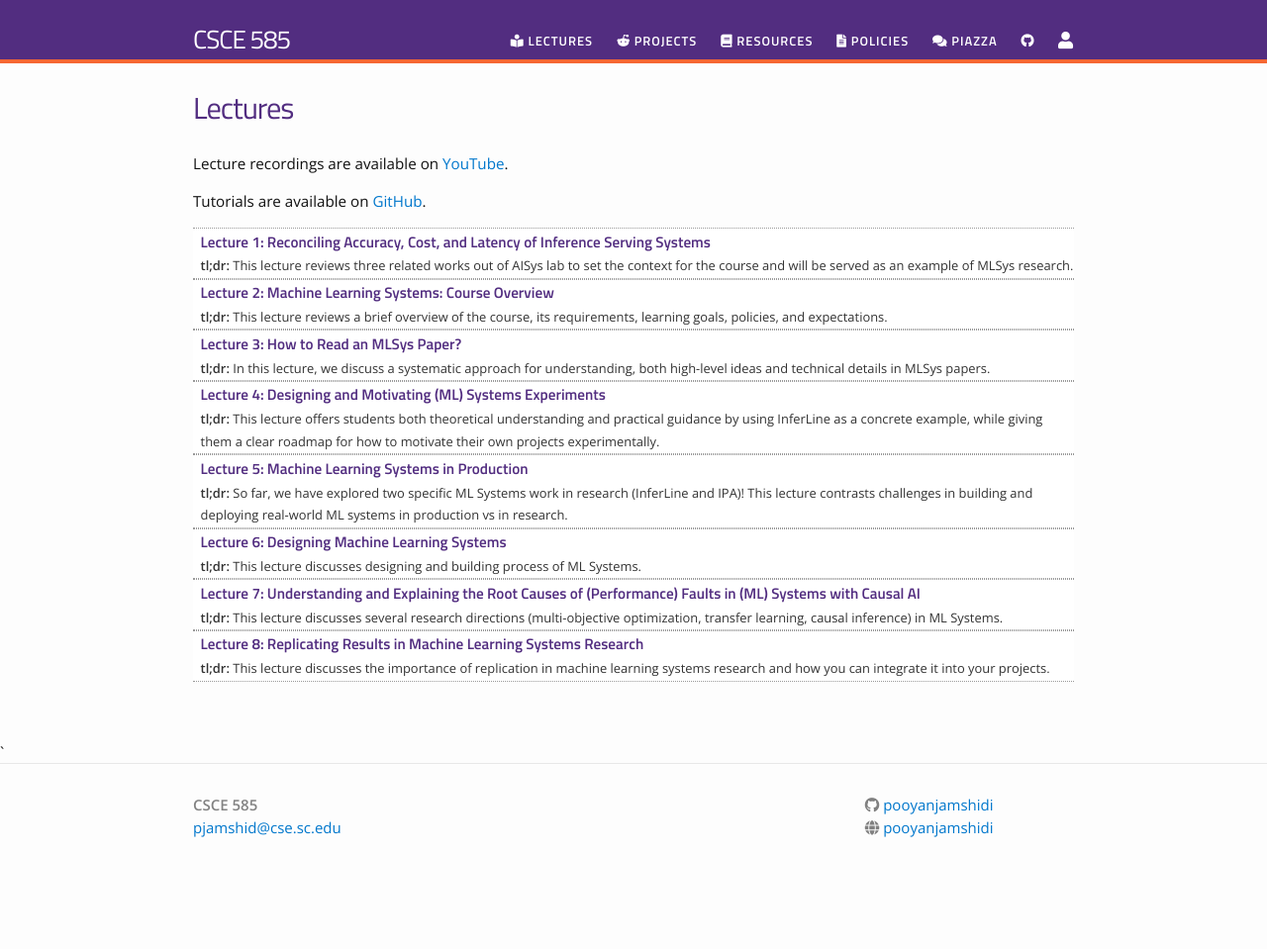
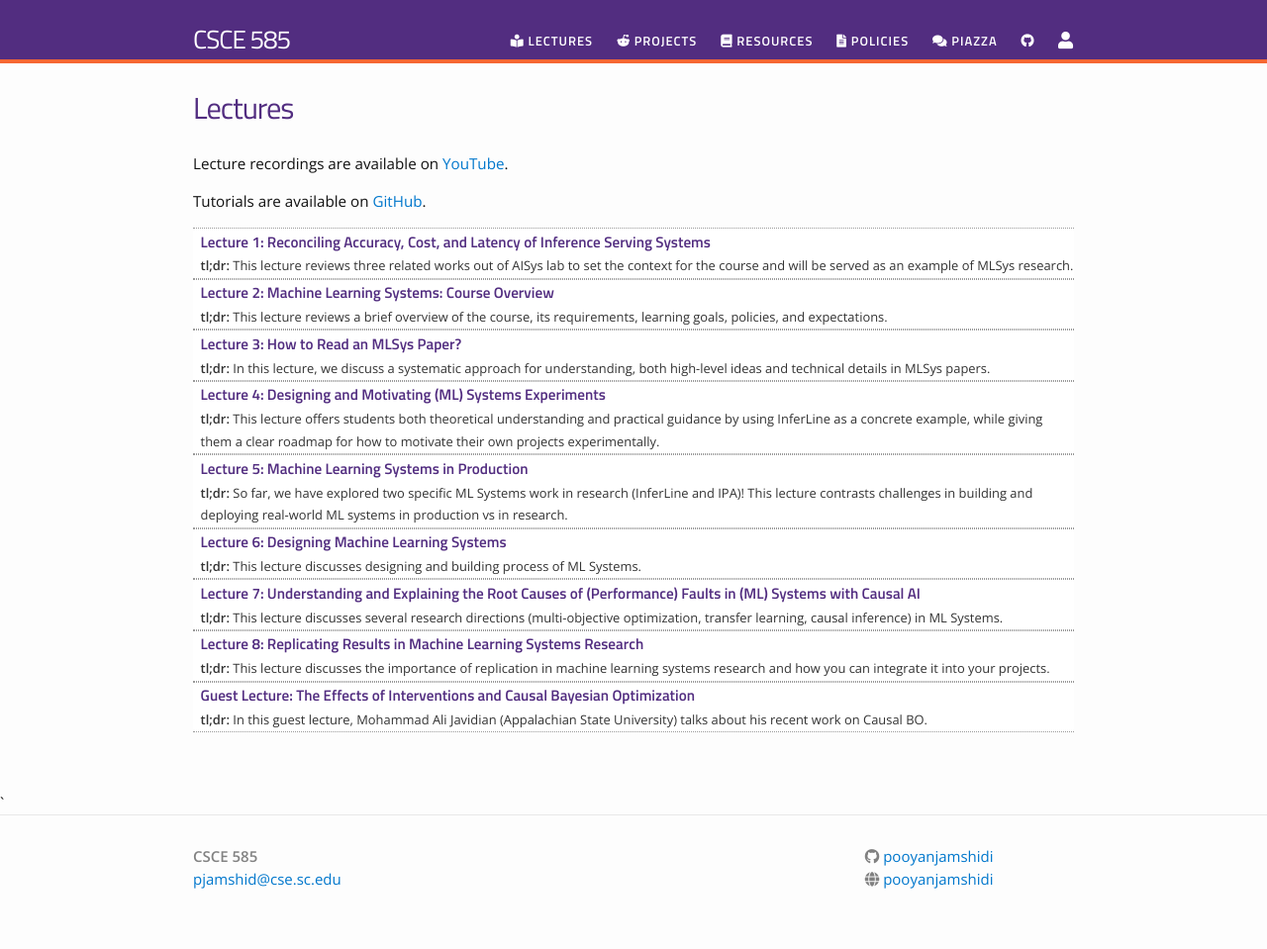
Before and after one commit to pooyanjamshidi/mls, a Jekyll site: the page built from lectures.md, in a window 1280 px wide. Shown: the whole page at 99% size. Built offline with Jekyll 4.4.1, drawn with Linux system fonts in a browser that asks for light colours; nearby versions of some CDN libraries; before the commit the page ends 907 px from its top, so only the background shows below that.

Commit message:
added the guest lectures

```diff
--- a/_data/lectures.yml
+++ b/_data/lectures.yml
@@ -37,6 +37,12 @@
   filename: csce585_2024_08_slides_mlsys_how-to-replicate-mlsys-papers
   dirname: lectures
   tldr: "This lecture discusses the importance of replication in machine learning systems research and how you can integrate it into your projects."
+
+- title: "Guest Lecture: The Effects of Interventions and Causal Bayesian Optimization"
+  filename: csce585_2024_slides_causal_bo
+  dirname: lectures
+  tldr: "In this guest lecture, Mohammad Ali Javidian (Appalachian State University) talks about his recent work on Causal BO."
+
 
 # - title: "Lecture 3: Machine Learning Systems: Trustworthy AI"
 #   filename: csce585_2022_03_slides_trustworthy_ai
```
Also changed, not shown: 2 other files.
